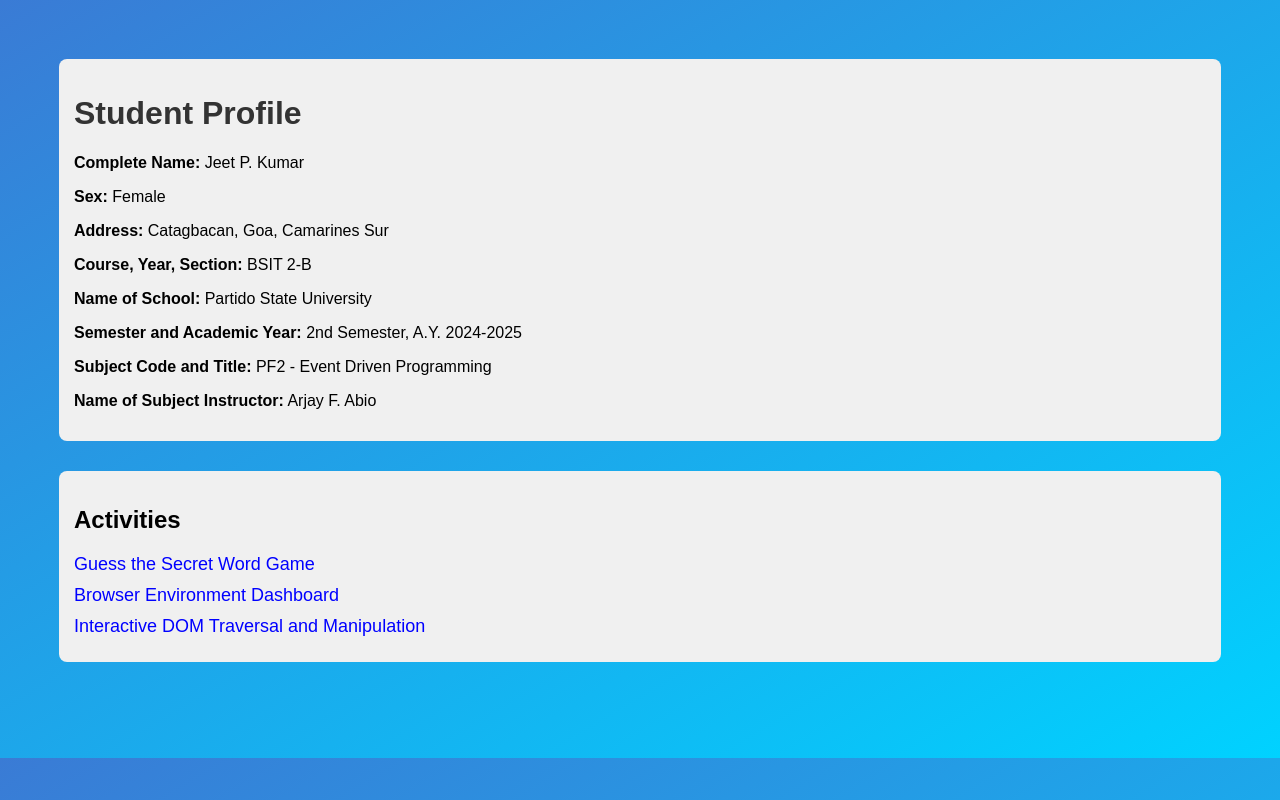
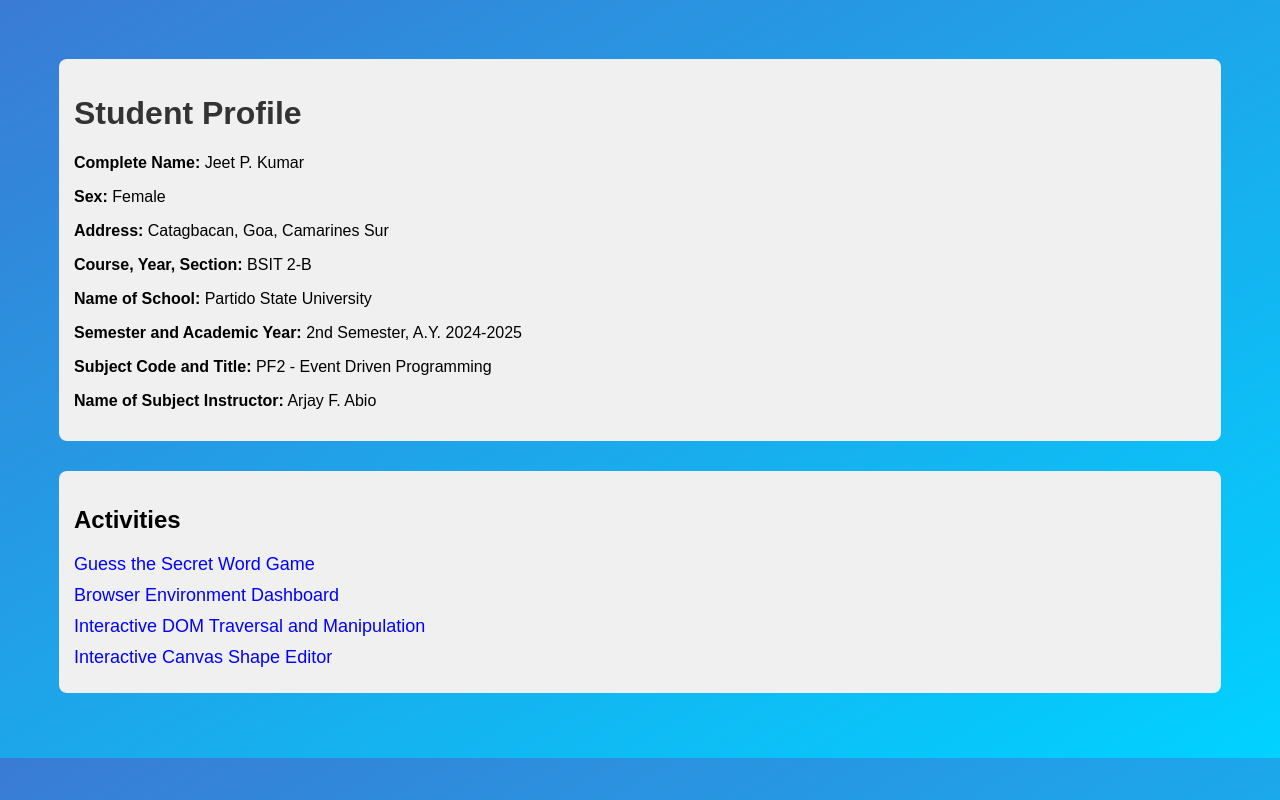
Before and after one commit to jhetdarshan/Browser-Environment-Dashboard, a plain HTML site: page index.html in a window 1280 px wide. Drawn offline with Linux system fonts and the light colour scheme.

Commit message:
index.html

```diff
--- a/index.html
+++ b/index.html
@@ -57,6 +57,7 @@
     <a href="guess_the_secret_word.html">Guess the Secret Word Game</a>
     <a href="browser_dashboard.html">Browser Environment Dashboard</a>
     <a href="dom_traversal.html">Interactive DOM Traversal and Manipulation</a>
+    <a href="interactive_canvas_shape_editor.html">Interactive Canvas Shape Editor</a>
 </section>
 
 </body>
```
